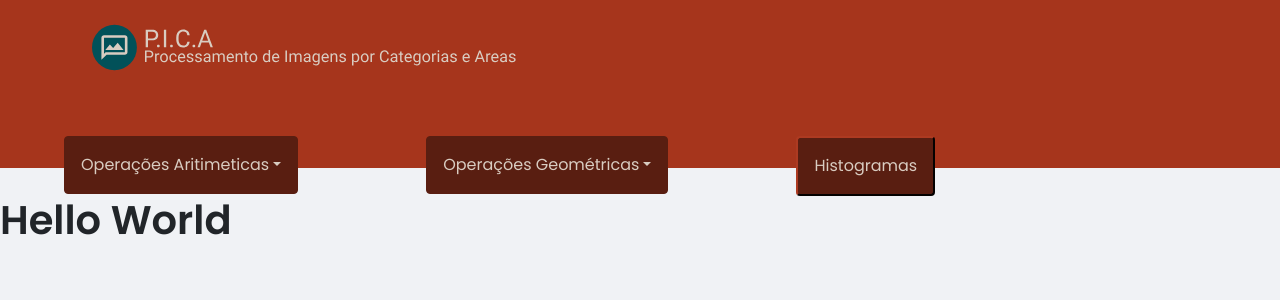
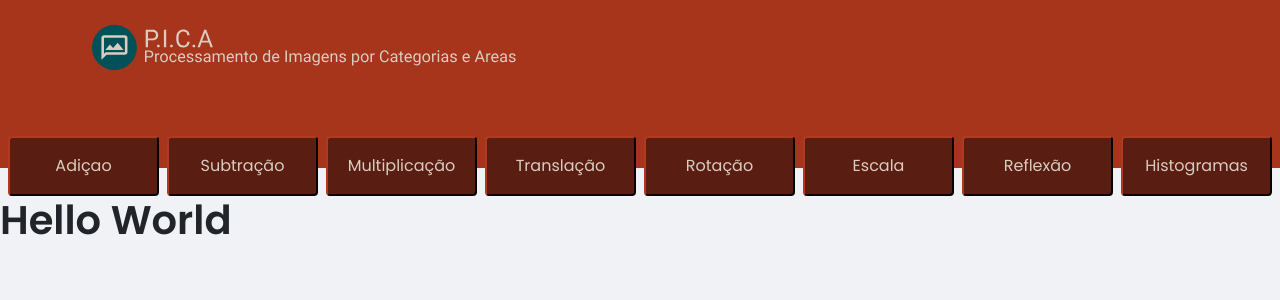
Before and after one commit to FilipeMSouza/P.I.C.A, a React (Create React App) app in the folder client/: page /divisao in a window 1280 px wide. Shown: the top 300 px of the page. Built offline with nearby package versions, Linux system fonts and the light colour scheme.

Commit message:
feature/front_facelift | Mudança nos botões
- Os botões via dropdownbutton estavam meio estranhos, então decidi
  deixar do modo antigo que é mais direto com o usuario

```diff
--- a/client/src/components/Buttons/index.tsx
+++ b/client/src/components/Buttons/index.tsx
@@ -32,34 +32,16 @@ export function Buttons() {
         navigate('/reflexao')
     }
     return (
+
         <Container>
-            <Dropdown>
-                <Dropdown.Toggle variant = "danger">
-                    Operações Aritimeticas
-                </Dropdown.Toggle>
+            <button onClick={redirectAd}> Adiçao </button>
+            <button onClick={redirectSub}> Subtração </button>
+            <button onClick={redirectMult}> Multiplicação  </button>
 
-                <Dropdown.Menu>
-                    <Dropdown.Item onClick={redirectAd}> Adiçao </Dropdown.Item>
-                    <Dropdown.Item onClick={redirectSub}> Subtração </Dropdown.Item>
-                    <Dropdown.Item onClick={redirectMult}> Multiplicação  </Dropdown.Item>
-                    <Dropdown.Item onClick={redirectDiv}> Divisão  </Dropdown.Item>
-
-                </Dropdown.Menu>
-            </Dropdown>
-
-
-            <Dropdown>
-                <Dropdown.Toggle variant = "danger">
-                    Operações Geométricas
-                </Dropdown.Toggle>
-
-                <Dropdown.Menu>
-                    <Dropdown.Item onClick={redirectTrans}> Translação </Dropdown.Item>
-                    <Dropdown.Item onClick={redirectRot}> Rotação </Dropdown.Item>
-                    <Dropdown.Item onClick={redirectEsc}> Escala </Dropdown.Item>
-                    <Dropdown.Item onClick={redirectRef}> Reflexão </Dropdown.Item>
-                </Dropdown.Menu>
-            </Dropdown>
+            <button onClick={redirectTrans}> Translação </button>
+            <button onClick={redirectRot}> Rotação </button>
+            <button onClick={redirectEsc}> Escala </button>
+            <button onClick={redirectRef}> Reflexão </button>
 
             <button> Histogramas </button>
 
--- a/client/src/components/Buttons/styles.ts
+++ b/client/src/components/Buttons/styles.ts
@@ -1,19 +1,20 @@
 import styled from "styled-components";
 
 export const Container = styled.div`
-    display: flex;
-    flex-direction: row;
+    display: grid;
+    grid-template-columns: repeat(8,1fr);
+    gap: 0.5rem;
     margin-top: -2rem;
-    align-items: start;
+    margin-left:0.5rem;
+    margin-right:0.5rem;
 
     button{
         background: var(--Dark-brown);
-        padding: 1rem;
-        margin-left: 4rem;
-        margin-right: 4rem;
+        padding: 1rem 1rem;
         border-radius: 0.25rem;
         color: var(--light-brown);
         border-color: var(--Dark-brown);
         box-shadow: none;
+
     }
 `
```
